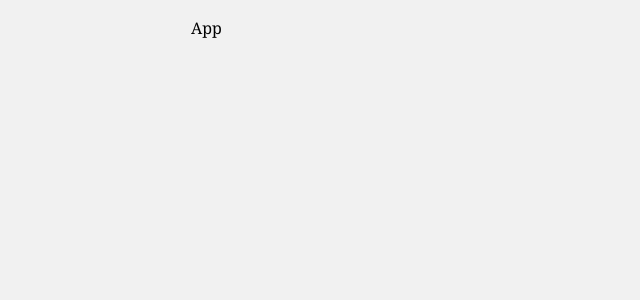
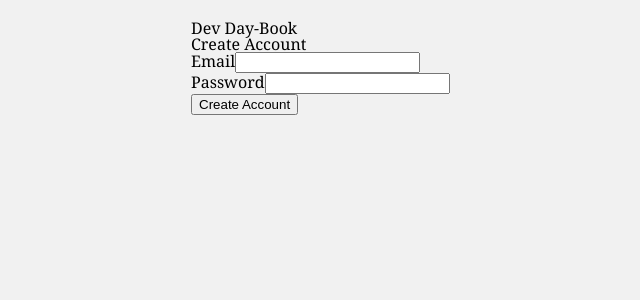
Before and after one commit to fernandoperigolo/devdaybook, a React (Create React App) app: page /create-account in a window 1280 px wide. Shown: the top 300 px of the page, without its empty margins (299-939 px from the left). Built offline with nearby package versions, Linux system fonts and the light colour scheme.

Commit message:
Creating basic structure using react router dom

```diff
--- a/package.json
+++ b/package.json
@@ -5,6 +5,7 @@
   "dependencies": {
     "react": "^16.8.6",
     "react-dom": "^16.8.6",
+    "react-router-dom": "^5.0.1",
     "react-scripts": "3.0.1"
   },
   "scripts": {
--- a/src/App.js
+++ /dev/null
@@ -1,12 +0,0 @@
-import React from 'react'
-import './App.scss'
-
-function App() {
-  return (
-    <div className="App">
-      App
-    </div>
-  )
-}
-
-export default App
--- /dev/null
+++ b/src/components/App.js
@@ -0,0 +1,27 @@
+import React from 'react'
+import { BrowserRouter as Router, Route, Switch } from 'react-router-dom'
+import './App.scss'
+import CreateAccount from './create-account/CreateAccount'
+import Login from './login/Login'
+import DayBook from './day-book/DayBook'
+import Home from './home/Home'
+import PageNotFound from './page-not-found/PageNotFound'
+
+function App() {
+  return (
+    <div className="App">
+      <Router>
+        <Switch>
+          <Route path='/404' component={PageNotFound} />
+          <Route path='/create-account' exact component={CreateAccount} />
+          <Route path='/login' exact component={Login} />
+          <Route path='/:user' exact component={DayBook} />
+          <Route path='/' exact component={Home} />
+          <Route path='*' component={PageNotFound} />
+        </Switch>
+      </Router>
+    </div>
+  )
+}
+
+export default App
--- /dev/null
+++ b/src/components/create-account/CreateAccount.js
@@ -0,0 +1,25 @@
+import React from 'react'
+
+function CreateAccount() {
+  return (
+    <div className="CreateAccount">
+      <h1>Dev Day-Book</h1>
+      <h2>Create Account</h2>
+      <form>
+        <p>
+          <label htmlFor="createAccountEmail">Email</label>
+          <input type="email" name="createAccountEmail" id="createAccountEmail"/>
+        </p>
+        <p>
+          <label htmlFor="createAccountPassword">Password</label>
+          <input type="password" name="createAccountPassword" id="createAccountPassword"/>
+        </p>
+        <p>
+          <input type="submit" value="Create Account"/>
+        </p>
+      </form>
+    </div>
+  )
+}
+
+export default CreateAccount
--- /dev/null
+++ b/src/components/day-book/DayBook.js
@@ -0,0 +1,15 @@
+import React from 'react'
+
+function DayBook() {
+  return (
+    <div className="DayBook">
+      <h1>USER Dev Day-Book</h1>
+      <h2>Day#2 Title</h2>
+      <p>Lorem Ipsum is simply dummy text of the printing and typesetting industry. Lorem Ipsum has been the industry's standard dummy text ever since the 1500s, when an unknown printer took a galley of type and scrambled it to make a type specimen book.</p>
+      <h2>Day#1 Title</h2>
+      <p>Lorem Ipsum is simply dummy text of the printing and typesetting industry. Lorem Ipsum has been the industry's standard dummy text ever since the 1500s, when an unknown printer took a galley of type and scrambled it to make a type specimen book.</p>
+    </div>
+  )
+}
+
+export default DayBook
--- /dev/null
+++ b/src/components/home/Home.js
@@ -0,0 +1,14 @@
+import React from 'react'
+import { Link } from 'react-router-dom'
+
+function Home() {
+  return (
+    <div className="Home">
+      <h1>Dev Day-Book</h1>
+      <p><Link to="/login">/login</Link></p>
+      <p><Link to="/create-account">/create-account</Link></p>
+    </div>
+  )
+}
+
+export default Home
--- /dev/null
+++ b/src/components/login/Login.js
@@ -0,0 +1,25 @@
+import React from 'react'
+
+function Login() {
+  return (
+    <div className="Login">
+      <h1>Dev Day-Book</h1>
+      <h2>Login</h2>
+      <form>
+        <p>
+          <label htmlFor="loginEmail">Email</label>
+          <input type="email" name="loginEmail" id="loginEmail"/>
+        </p>
+        <p>
+          <label htmlFor="loginPassword">Password</label>
+          <input type="password" name="loginPassword" id="loginPassword"/>
+        </p>
+        <p>
+          <input type="submit" value="Login"/>
+        </p>
+      </form>
+    </div>
+  )
+}
+
+export default Login
--- /dev/null
+++ b/src/components/page-not-found/PageNotFound.js
@@ -0,0 +1,11 @@
+import React from 'react'
+
+function PageNotFound() {
+  return (
+    <div className="PageNotFound">
+      <p>404: Page Not Found</p>
+    </div>
+  )
+}
+
+export default PageNotFound
--- a/src/index.js
+++ b/src/index.js
@@ -2,6 +2,6 @@ import React from 'react'
 import ReactDOM from 'react-dom'
 import './reset.scss'
 import './index.scss'
-import App from './App'
+import App from './components/App'
 
 ReactDOM.render(<App />, document.getElementById('root'))
```
Also changed, not shown: src/components/App.scss (renamed from src/App.scss), 1 other file (tests, documents, lock files or other folders).
